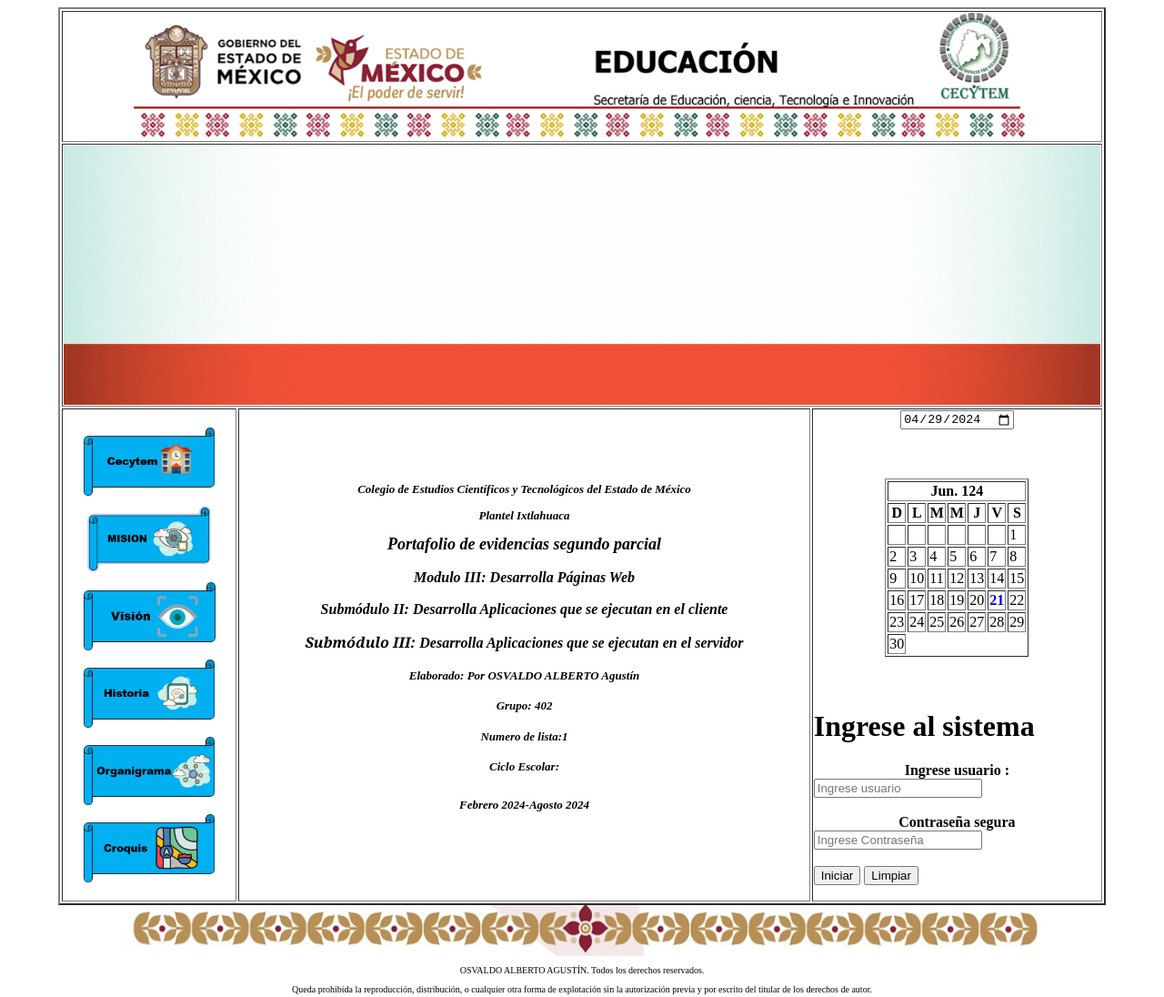
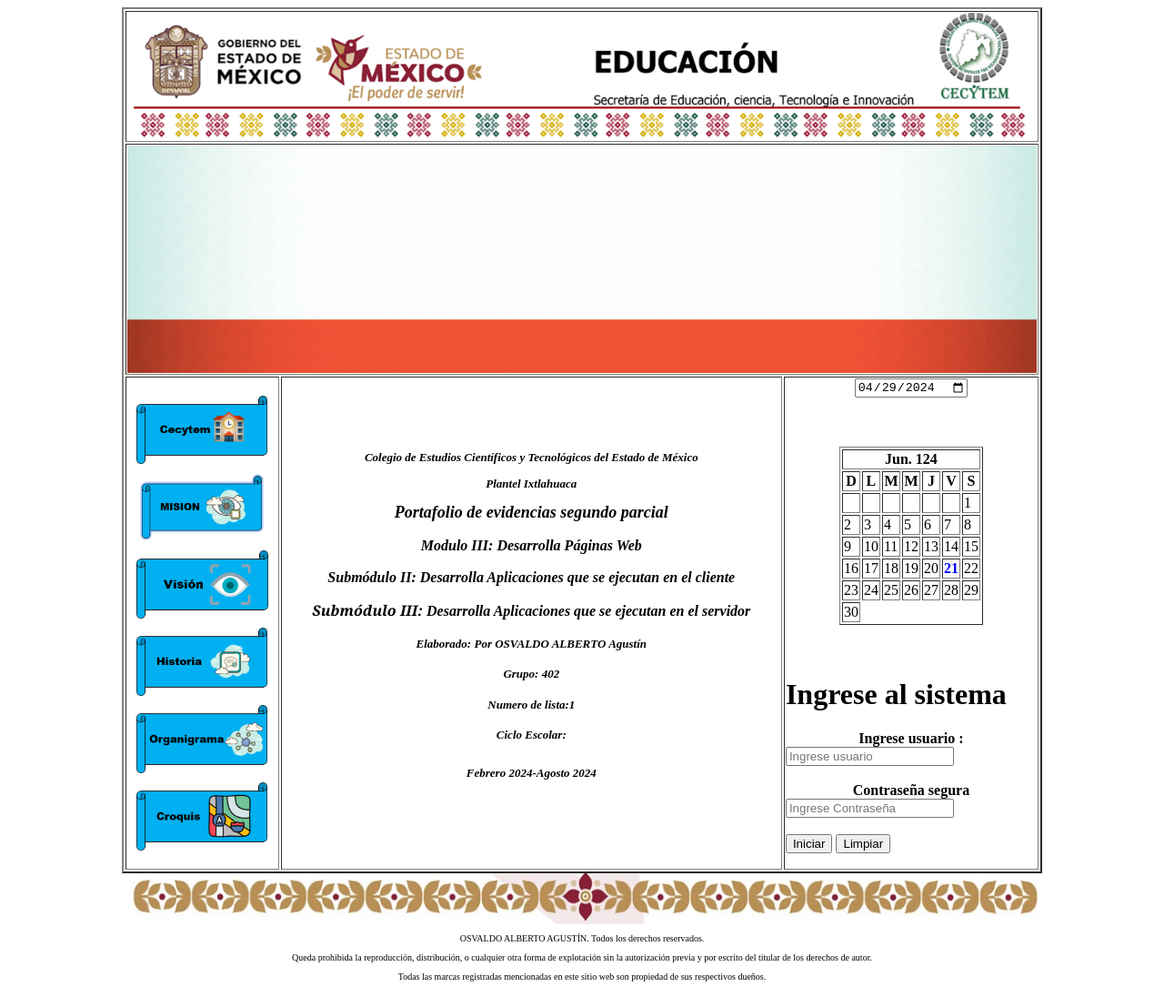
Before and after one commit to OsvaldoAlberto10/pagina, a plain HTML site: page index.html in a window 1280 px wide. Shown: the top 1096 px of the page at 91% size. Drawn offline with Linux system fonts and the light colour scheme.

Commit message:
Update index.html

```diff
--- a/index.html
+++ b/index.html
@@ -4,7 +4,7 @@
   <td colspan="5"><center><font color="blue"><font face ="century gothic"><center><img src="Encabezado.png"  widht="80" height="140"></center> </td></font color>
 </tr></th>
 <tr>
-  <td colspan="5"> <img src="bienvenidos.gif" widht="1000" height="285"></center></td></font color>
+  <td colspan="5"> <img src="bienvenidos.gif" widht="1000" height="250"></center></td></font color>
 </tr></th>
 
 
```
